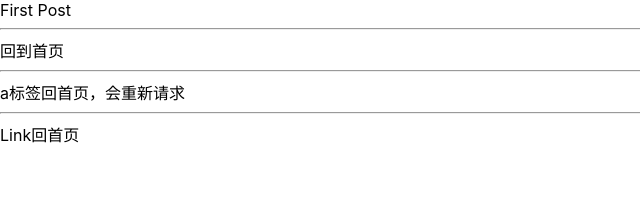
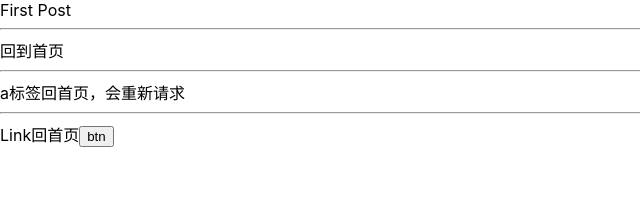
Before and after one commit to slTrust/next-demo-2, a Next.js app: page /posts/first-post in a window 1280 px wide. Shown: the top 216 px of the page, without its empty margins (0-640 px from the left). Built offline with nearby package versions, Linux system fonts and the light colour scheme.

Commit message:
同构代码

```diff
--- a/pages/posts/first-post.js
+++ b/pages/posts/first-post.js
@@ -1,6 +1,12 @@
-import React from 'react';
+import React, { useCallback } from 'react';
 import Link from 'next/link'
+console.log('组件执行了')
+// console.log(window)  // 放开注视回报错，因为Node里没有 window
 export default function x() {
+  const clickMe = useCallback(() => {
+    console.log('btn click,只在浏览器执行，不再Node控制台显示')
+    console.log(window)
+  }, [])
   return (
     <div>First Post
       <hr />
@@ -9,6 +15,7 @@ export default function x() {
       <a href="/">a标签回首页，会重新请求</a>
       <hr />
       <Link href="/">Link回首页</Link>
+      <button onClick={clickMe}>btn</button>
     </div>
   )
 }
```
